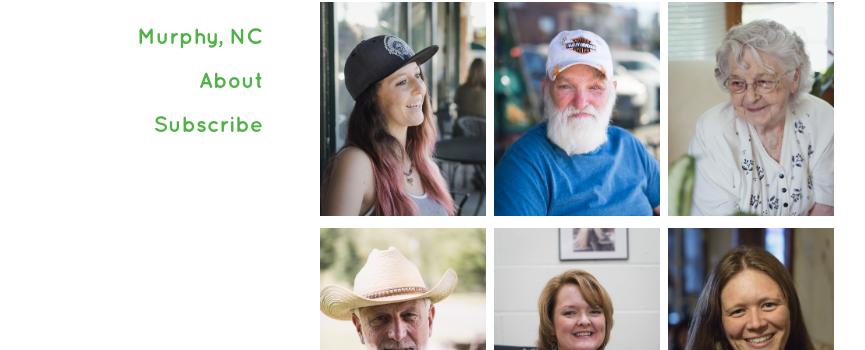
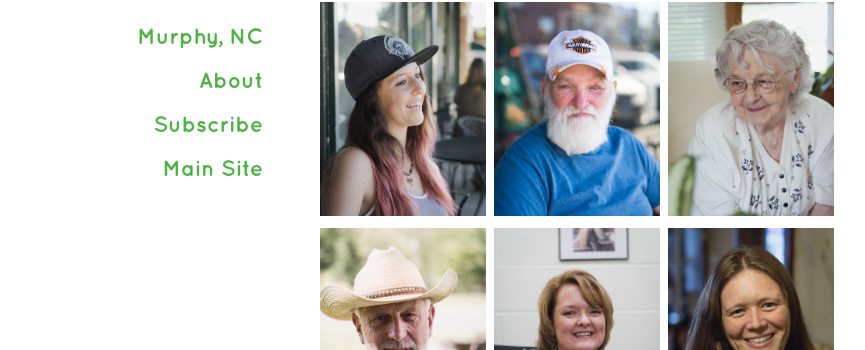
Before and after one commit to curious-robot/perspectiveproject, a Jekyll site: the page built from index.md, in a window 1280 px wide. Shown: the part 263-613 px from the top of the page, without its empty margins (142-1007 px from the left). Built offline with Jekyll 4.4.1, drawn with Linux system fonts in a browser that asks for light colours.

Commit message:
Added "Main Site" link back

```diff
--- a/_includes/sidebar.html
+++ b/_includes/sidebar.html
@@ -20,6 +20,7 @@
 		  {% endif %}
 		{% endfor %}
 		<p><a class="page-link" href="https://eepurl.com/c2Autn">Subscribe</a></p>
+		<p><a class="page-link" href="http://www.thecuriousrobot.com">Main Site</a></p>
 	  </div>
 	</nav>
 </header>
```
